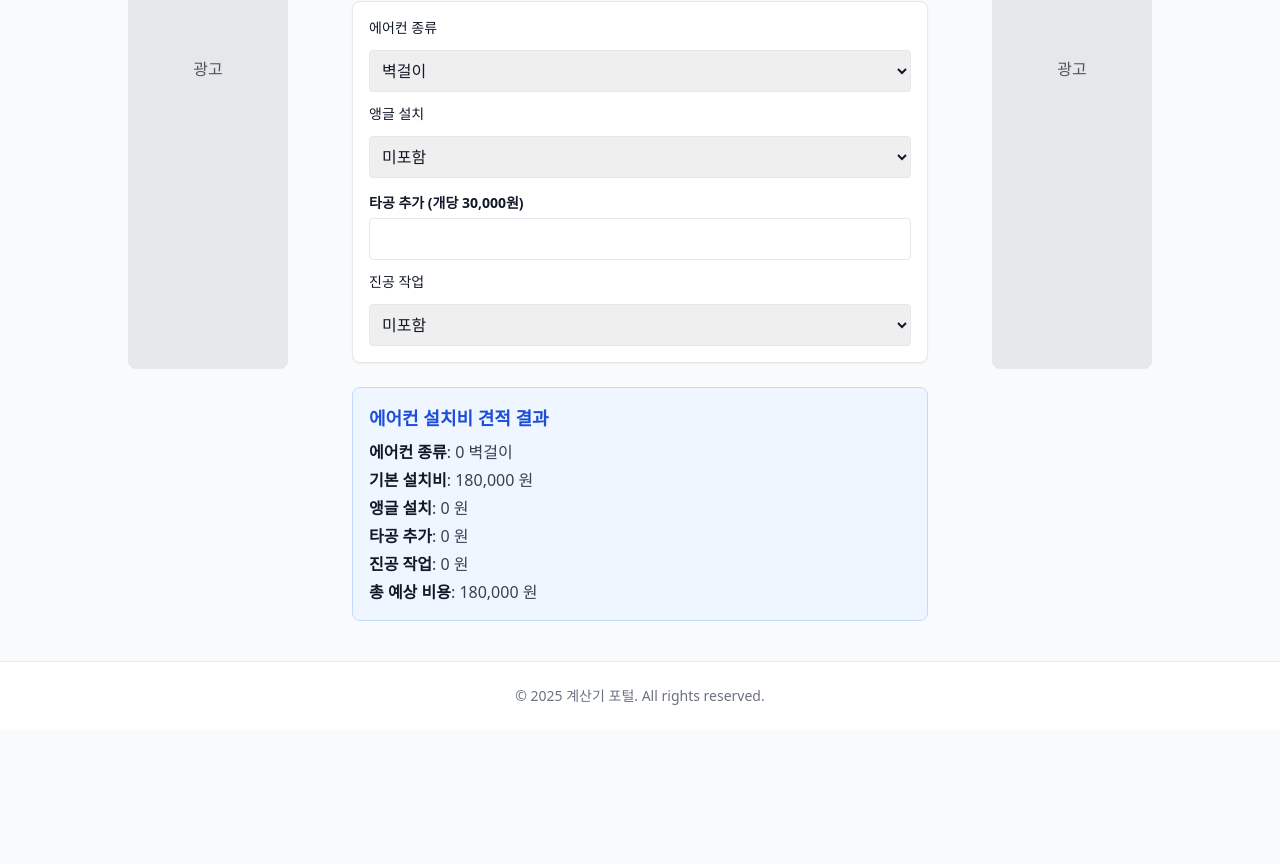
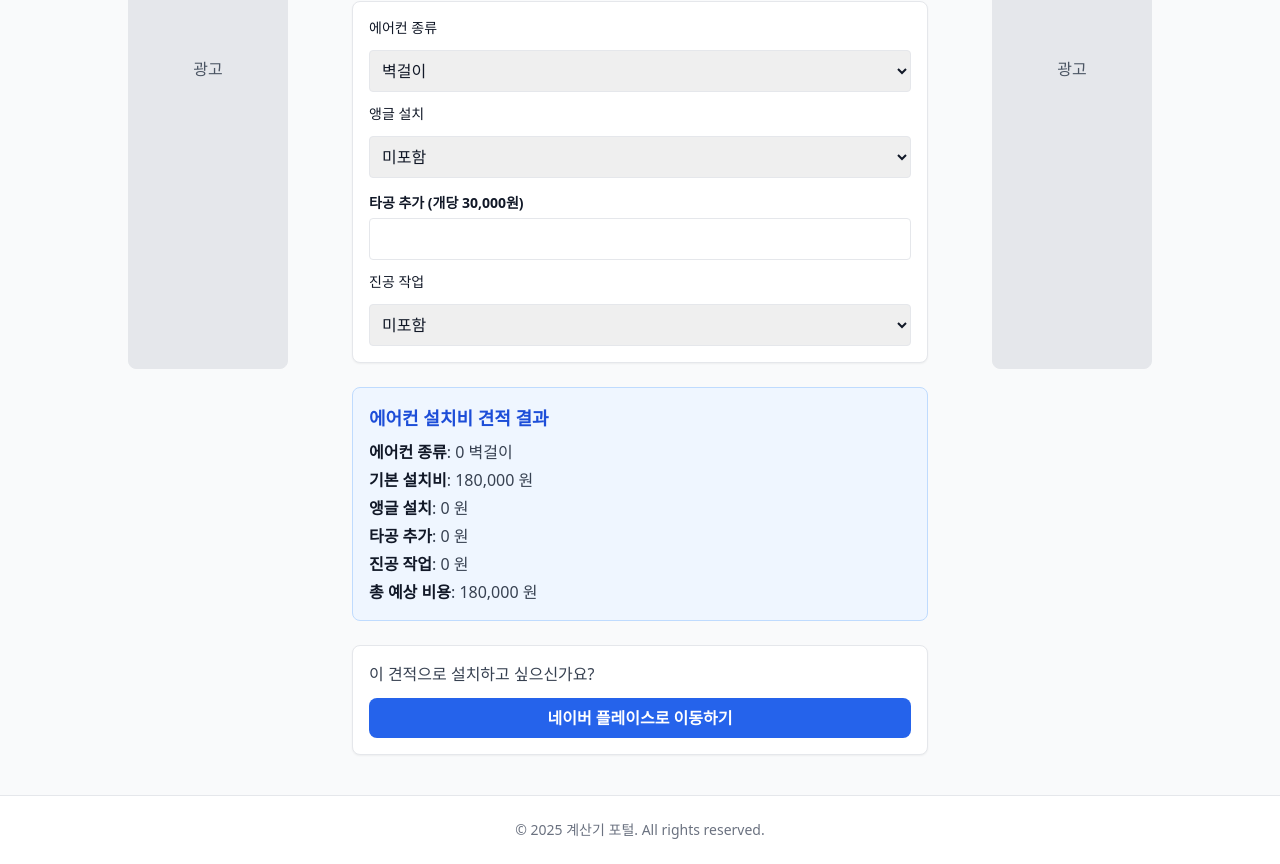
Before and after one commit to geniuspark00-source/calc-site, a Next.js app: page /calculators/aircon-estimate in a window 1280 px wide. Shown: the part 331-1195 px from the top of the page. Before the commit the page ends 1061 px from the top, so only its background shows below. Built offline with nearby package versions, Linux system fonts and the light colour scheme.

Commit message:
auto push

```diff
--- a/app/calculators/aircon-estimate/AirconEstimateCalculatorUI.tsx
+++ b/app/calculators/aircon-estimate/AirconEstimateCalculatorUI.tsx
@@ -40,7 +40,6 @@ export default function AirconEstimateCalculatorUI() {
         에어컨 종류와 추가 작업 옵션을 선택하면 예상 설치비를 자동으로 계산합니다.
       </p>
 
-      {/* ⭐️ 추가 안내 문구 */}
       <div className="text-sm text-gray-500 space-y-1 mb-6">
         <p>• 기본 설치비에는 배관 5M, 타공 1개가 포함됩니다.</p>
         <p>• 이전 설치 시 이전비용은 이동 거리 등에 따라 별도 계산됩니다.</p>
@@ -85,9 +84,9 @@ export default function AirconEstimateCalculatorUI() {
           <option value="no">미포함</option>
           <option value="yes">포함 (+50,000원)</option>
         </select>
-
       </div>
 
+      {/* 계산 결과 */}
       <ResultBox
         title="에어컨 설치비 견적 결과"
         results={[
@@ -99,6 +98,23 @@ export default function AirconEstimateCalculatorUI() {
           { label: "총 예상 비용", value: `${total.toLocaleString()} 원` },
         ]}
       />
+
+      {/* ⭐️ 설치 신청 안내 영역 */}
+      <div className="bg-white p-4 border rounded-lg shadow-sm space-y-3">
+        <p className="text-gray-700 font-medium">
+          이 견적으로 설치하고 싶으신가요?
+        </p>
+
+        <a
+          href="https://map.naver.com/p/search/%EA%B8%B0%ED%9D%A5%EC%97%90%EC%96%B4%EC%BB%A8%EC%84%A4%EC%B9%98/place/2060152253?placePath=/home?entry=pll&from=map&fromNxList=true&fromPanelNum=2&timestamp=202511231059&locale=ko&svcName=map_pcv5&searchText=%EA%B8%B0%ED%9D%A5%EC%97%90%EC%96%B4%EC%BB%A8%EC%84%A4%EC%B9%98&searchType=place&c=15.00,0,0,0,dh"
+          target="_blank"
+          rel="noopener noreferrer"
+          className="block text-center bg-blue-600 text-white font-semibold py-2 rounded-lg hover:bg-blue-700 transition"
+        >
+          네이버 플레이스로 이동하기
+        </a>
+      </div>
+
     </div>
   );
 }
```
